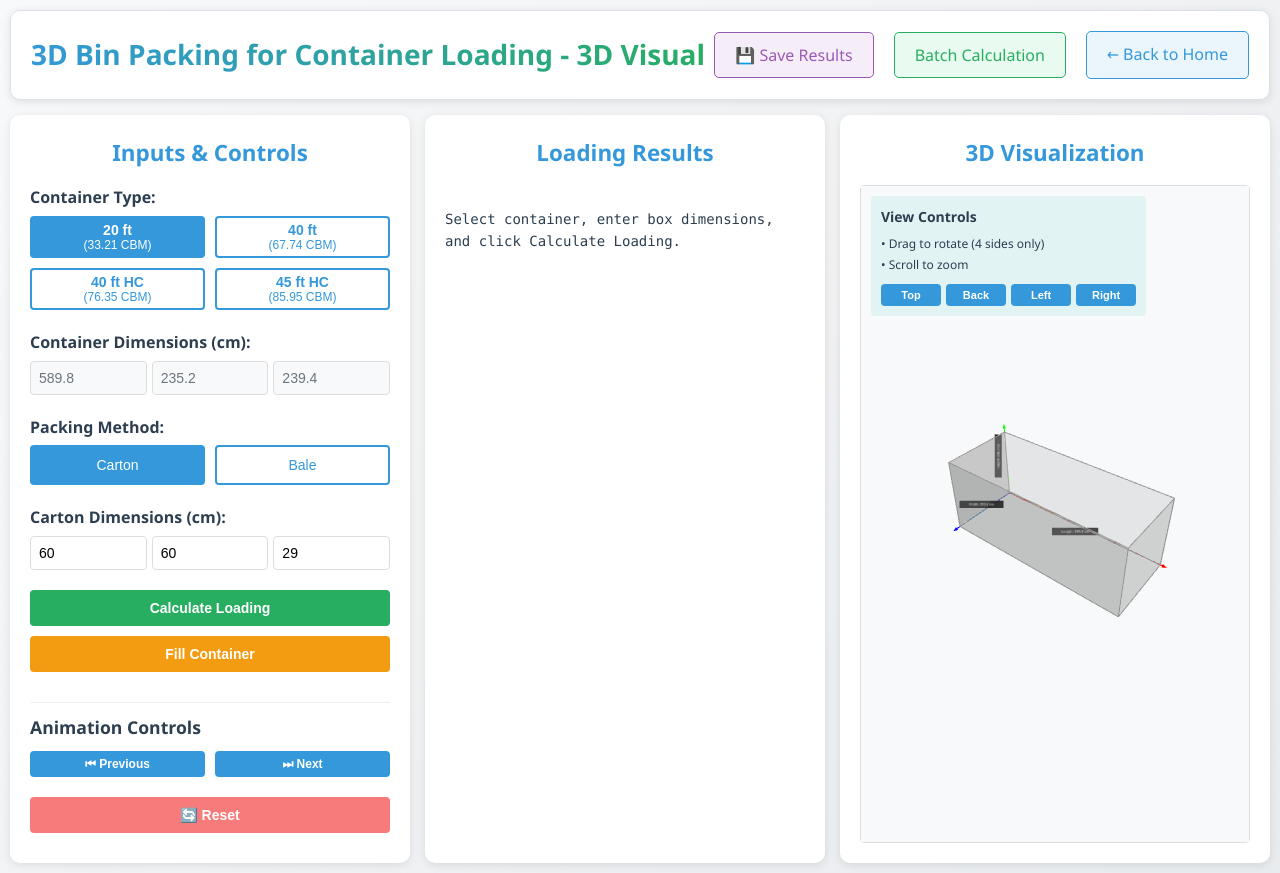
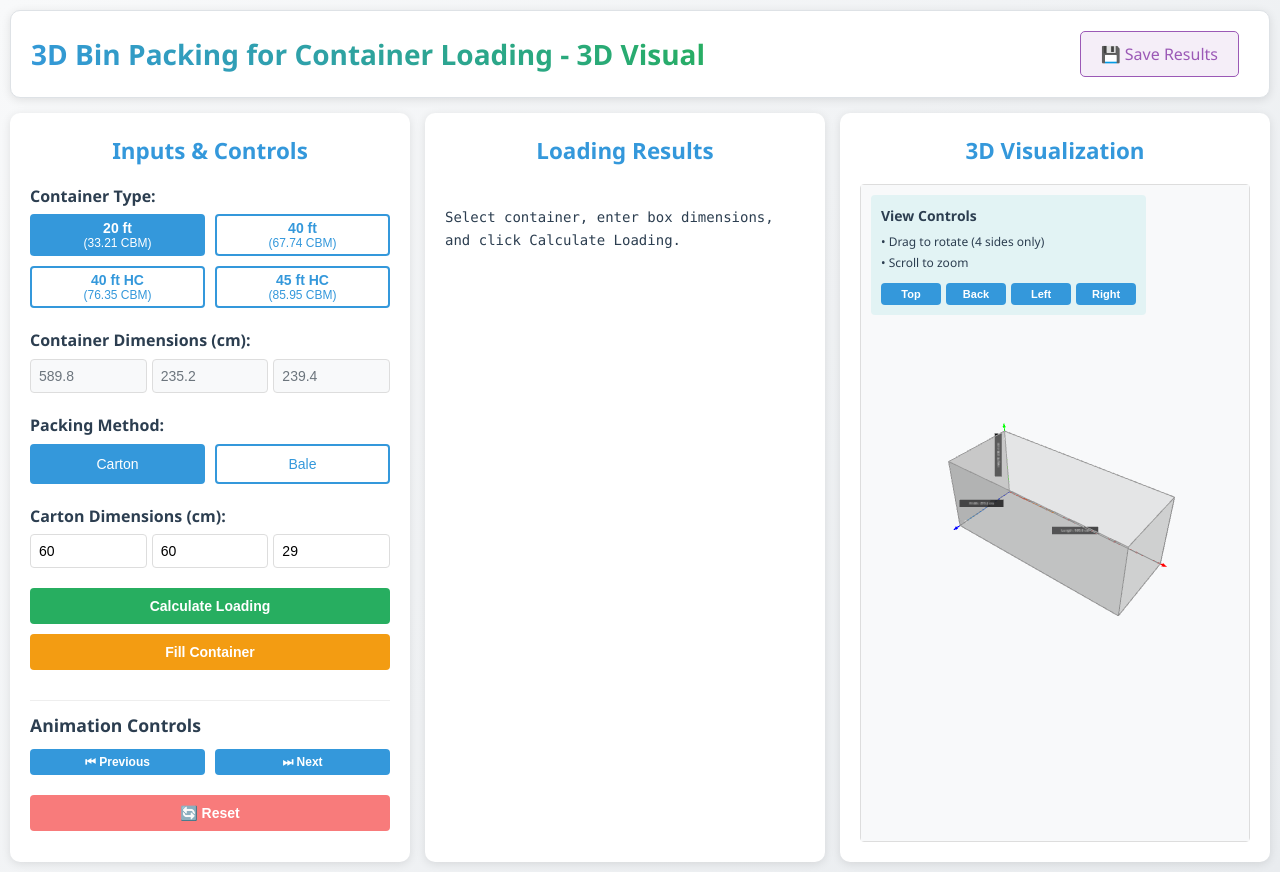
Before and after one commit to ansari0512/Container_Loading, a plain HTML site: page 3d-visual_containerLoading.html in a window 1280 px wide. Drawn offline with nearby package versions, Linux system fonts and the light colour scheme.

Commit message:
Update 3d-visual_containerLoading.html

```diff
--- a/3d-visual_containerLoading.html
+++ b/3d-visual_containerLoading.html
@@ -14,8 +14,6 @@
             <h1>3D Bin Packing for Container Loading - 3D Visual</h1>
             <div class="header-buttons">
                 <button id="saveBtn" class="save-btn">💾 Save Results</button>
-                <a href="batch-calculation_containerLoading.html" class="mode-btn">Batch Calculation</a>
-                <a href="../index.html" class="back-link">← Back to Home</a>
             </div>
         </div>
 
```
